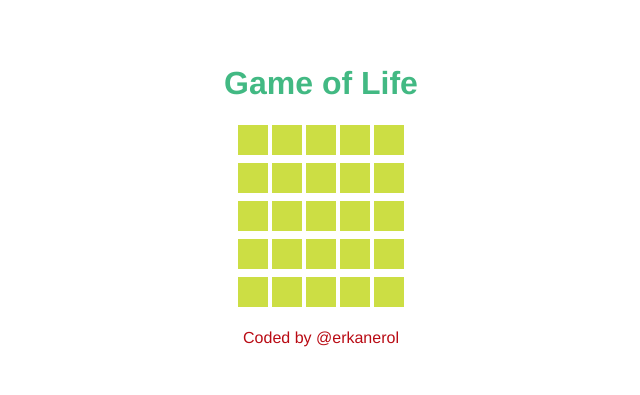
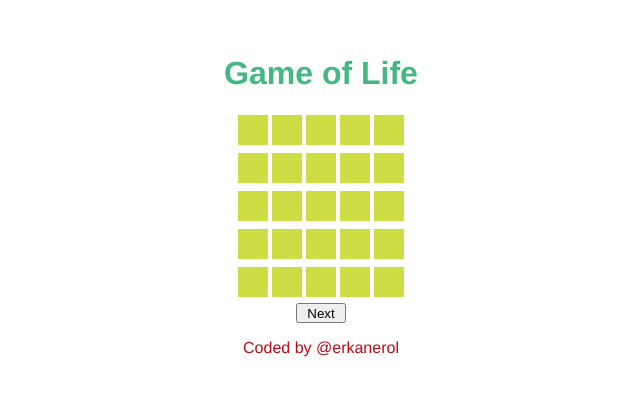
Before and after one commit to erkanerol/game-of-life, a Vue app: page / in a window 1280 px wide. Shown: the part 155-550 px from the top of the page, without its empty margins (319-959 px from the left). Built offline with nearby package versions, Linux system fonts and the light colour scheme; the HTML template or start-up script is replaced by a standard one.

Commit message:
add next function

```diff
--- a/src/components/GameBoard.vue
+++ b/src/components/GameBoard.vue
@@ -7,6 +7,7 @@
               v-on:click="myclick(rowIndex,columnIndex)">
           </div>
         </div>
+        <button id="next" v-on:click="next">Next</button>
     </div>
   </div>
 </template>
@@ -26,6 +27,9 @@ export default {
     myclick: function (rowIndex, columnIndex) {
       console.log(rowIndex + ' ' + columnIndex)
       Vue.set(this.game.matrix[rowIndex], columnIndex, 1 - this.game.matrix[rowIndex][columnIndex])
+    },
+    next: function () {
+      Vue.set(this.game, 'matrix', this.game.next())
     }
   },
   name: 'game-board'
@@ -55,4 +59,9 @@ p {
 .death{
   background: #ccde44;
 }
+
+#next{
+  width: 50px;
+  height: 20px;
+}
 </style>
--- a/src/game.js
+++ b/src/game.js
@@ -11,4 +11,18 @@ export class Game {
       }
     }
   }
+  next () {
+    var newMatrix = new Array(this.row)
+    for (var i = 0; i < this.row; i++) {
+      newMatrix[i] = new Array(this.column)
+      for (var k = 0; k < this.column; ++k) {
+        newMatrix[i][k] = this.getNextValueOfCell(i, k)
+      }
+    }
+    return newMatrix
+  }
+
+  getNextValueOfCell (i, k) {
+    return 1 - this.matrix[i][k]
+  }
 }
```
Also changed, not shown: 17 other files (tests, documents, lock files or other folders).
